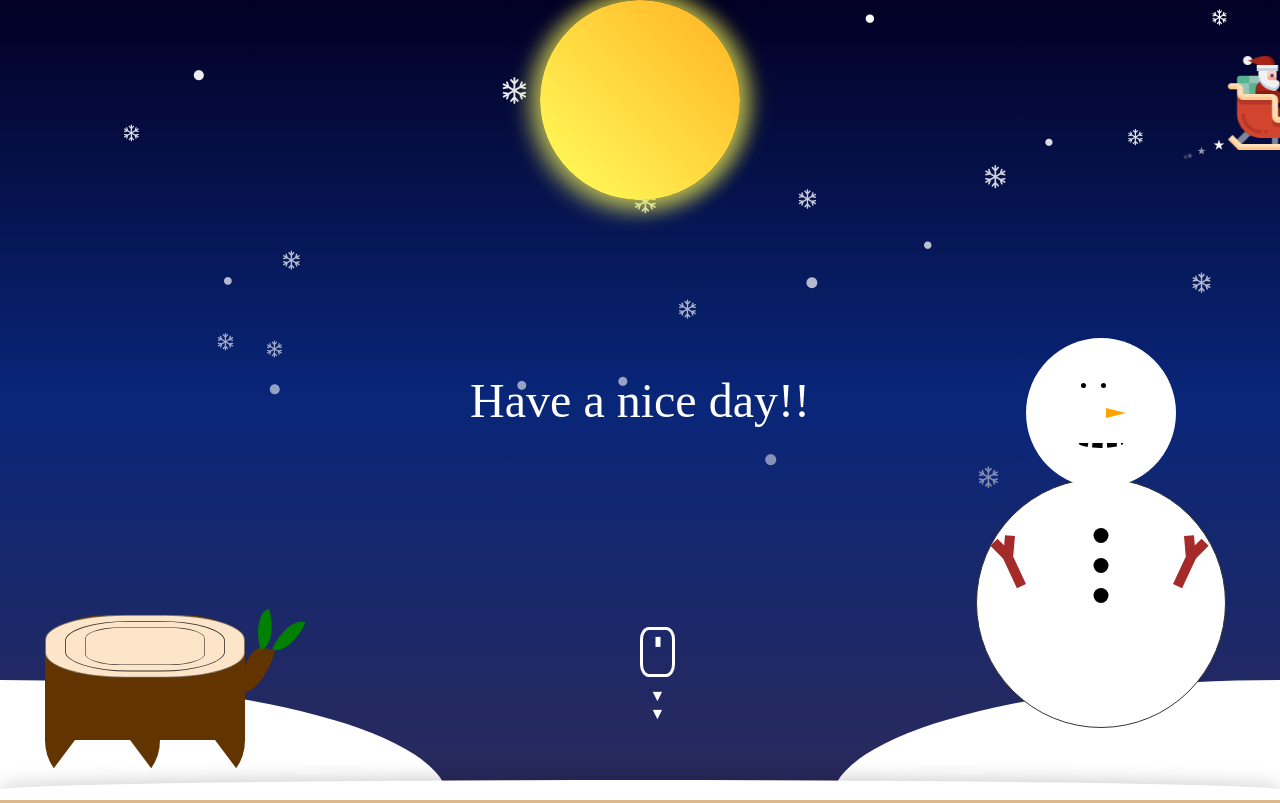
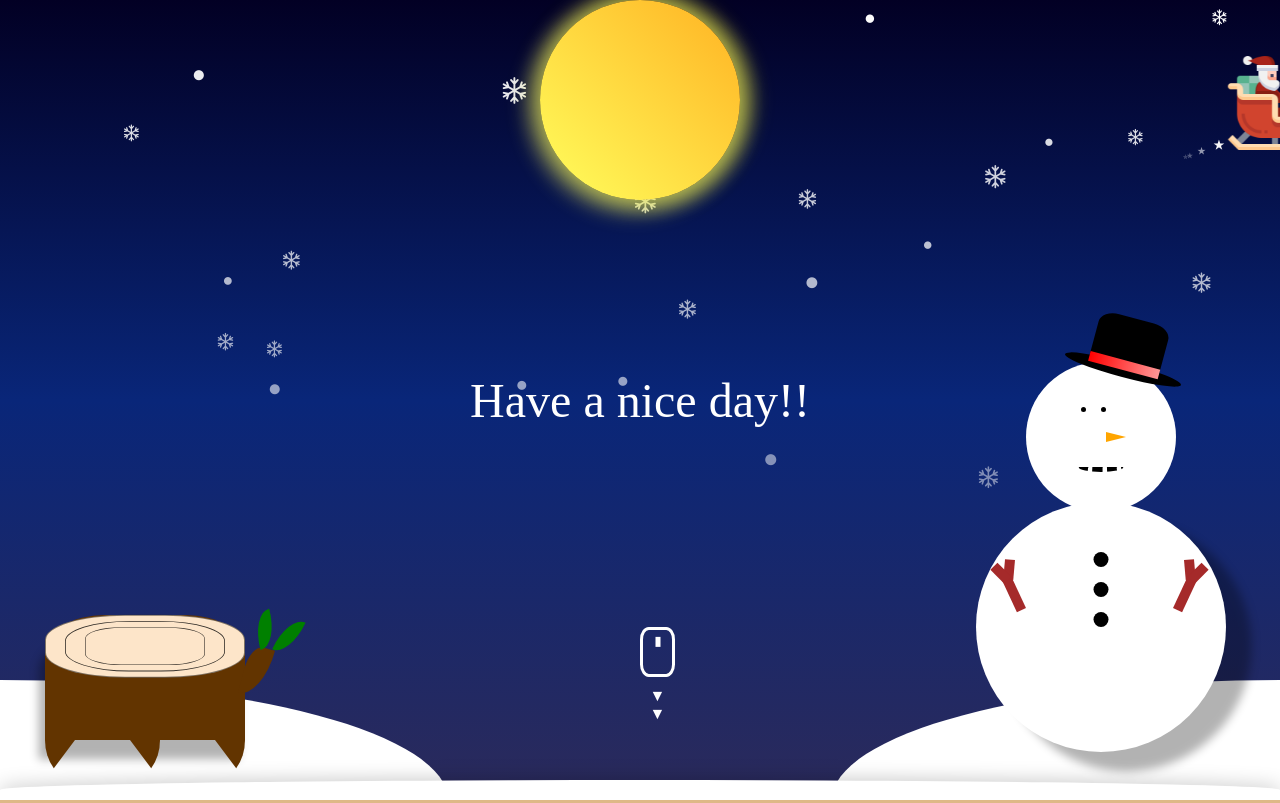
Before and after one commit to pangkurr/portfolio, a plain HTML site: page index.html in a window 1280 px wide. Shown: the top 803 px of the page. Drawn offline with nearby package versions, Linux system fonts and the light colour scheme; a web font is replaced by a local one.

Commit message:
add snowman hat

```diff
--- a/style.css
+++ b/style.css
@@ -292,6 +292,7 @@ body::-webkit-scrollbar{
   background: var(--tree-color);
   border-top-left-radius: 30%;
   border-top-right-radius: 30%;
+  box-shadow: -0.5vw 1.5vw 10px 0px rgba(0,0,0,0.3);
 }
 /* 나무 나이테쪽 */
 .tree-top{
@@ -426,12 +427,13 @@ body::-webkit-scrollbar{
   width: fit-content;
   height:fit-content;
   left:60%;
-  bottom:60%;
+  bottom:40%;
   transform: translateX(-50%);
   display: flex;
   flex-direction: column;
   justify-content: center;
   align-items: center;
+
 }
 .snowman-head,.snowman-body{
   background: #fff;
@@ -442,6 +444,41 @@ body::-webkit-scrollbar{
   width: 150px;
   height: 150px;
   transform:translateY(10px);
+}
+.snowman-head .snowman-hat{
+  position: absolute;
+  bottom:90%;
+  left:25%;
+  width:80%;
+  height:10%;
+  border-radius: 50%;
+  background: #000;
+  transform: rotate(15deg);
+}
+.snowman-head .snowman-hat::before{
+  content: '';
+  position: absolute;
+  width:60%;
+  height:10px;
+  background: linear-gradient(to right, #ff0000, #ff9797);
+  z-index:2;
+  left:50%;
+  bottom:50%;
+  transform: translateX(-50%);
+}
+.snowman-head .snowman-hat::after{
+  content: '';
+  position: absolute;
+  z-index: 1;
+  width:60%;
+  height:50px;
+  background: #000;
+  bottom:70%;
+  left:50%;
+  transform: translateX(-50%);
+  border-top-left-radius: 25%;
+  border-top-right-radius: 25%;
+
 }
 .snowman-head .snowman-eyes{
   position: absolute;
@@ -484,7 +521,7 @@ body::-webkit-scrollbar{
 .snowman-body{
   width:250px;
   height:250px;
-  border: 1px solid #333;
+  box-shadow: 2vw 1.5vw 10px 0px rgba(0,0,0,0.3);
 }
 
 .snowman-body .snowman-btn{
@@ -970,6 +1007,9 @@ body::-webkit-scrollbar{
     height: 7.5vw;
     transform:translateY(10px);
   }
+  .snowman-head .snowman-hat::after{
+    height:7vw;
+  }
   .snowman-head .snowman-eyes::before,.snowman-head .snowman-eyes::after{
     content: '';
     position: absolute;
```
